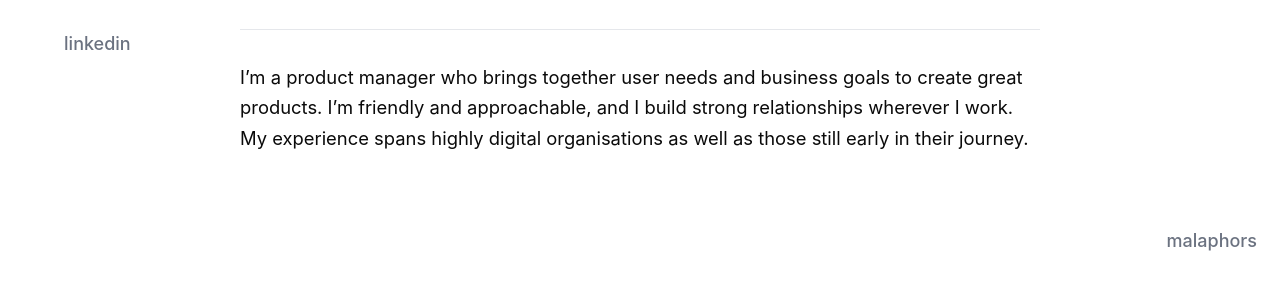
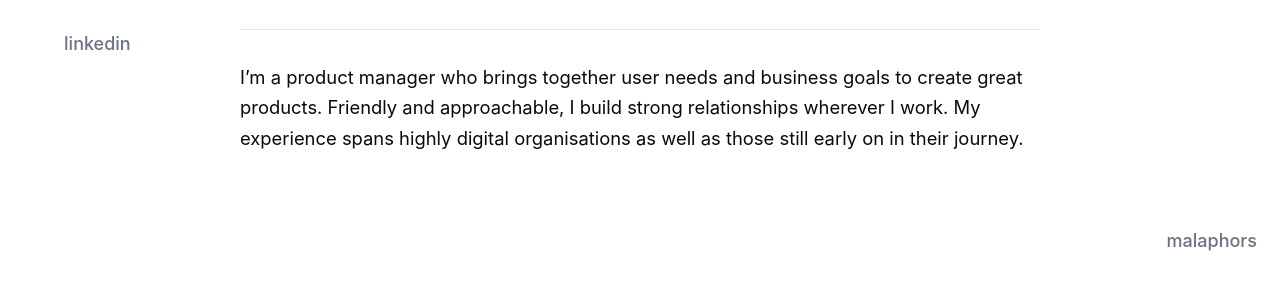
Before and after one commit to aleapproved/alegillies, a plain HTML site: page index.html in a window 1280 px wide. Shown: the part 169-458 px from the top of the page. Drawn offline with Linux system fonts and the light colour scheme.

Commit message:
Update index.html

```diff
--- a/index.html
+++ b/index.html
@@ -24,7 +24,7 @@
   <div class="wrap">
     <h1>alegilli.es</h1>
     <hr>
-    <p>I’m a product manager who brings together user needs and business goals to create great products. I’m friendly and approachable, and I build strong relationships wherever I work. My experience spans highly digital organisations as well as those still early in their journey.</p>
+    <p>I’m a product manager who brings together user needs and business goals to create great products. Friendly and approachable, I build strong relationships wherever I work. My experience spans highly digital organisations as well as those still early on in their journey.</p>
   </div>
 
   <script src="pages.js"></script>
```
